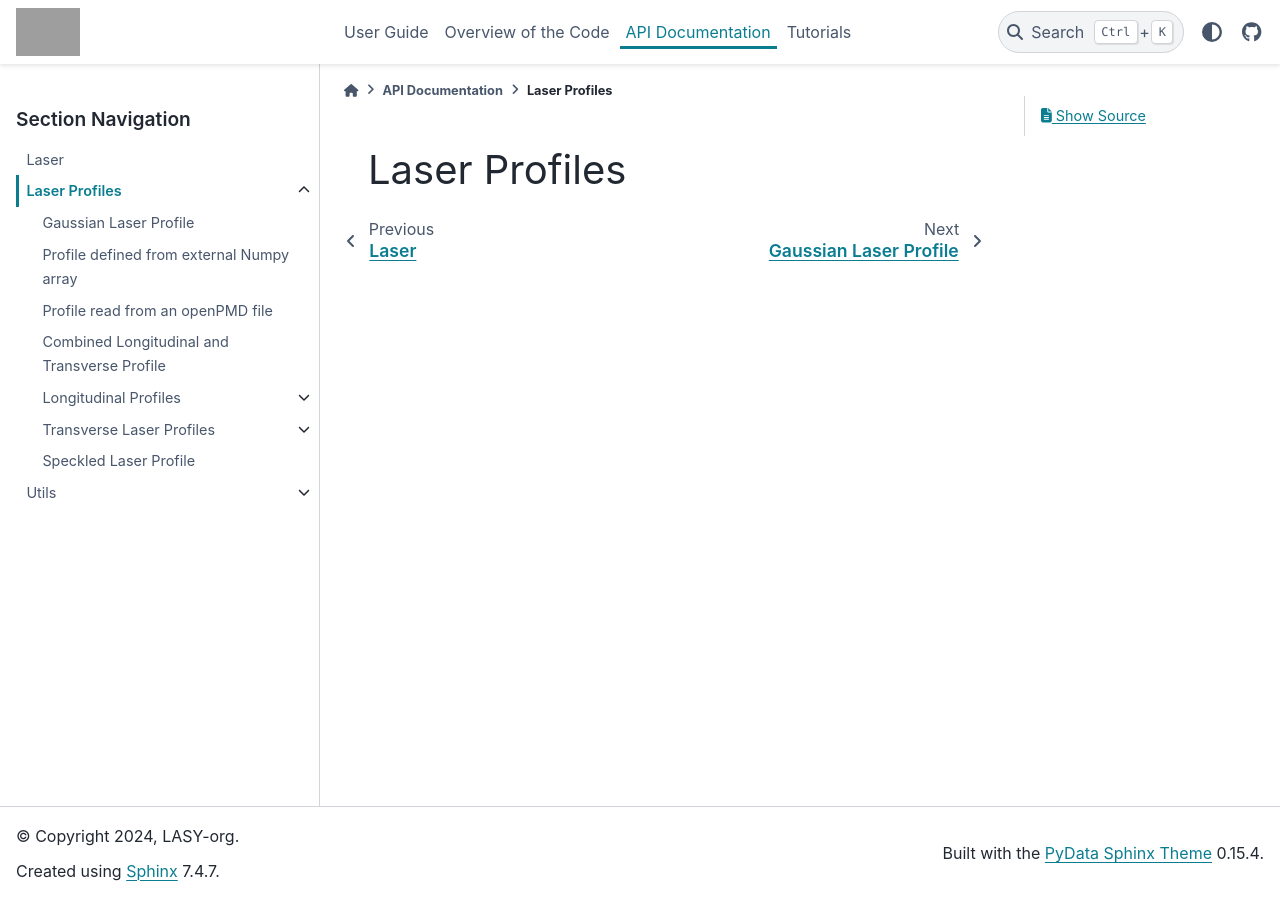
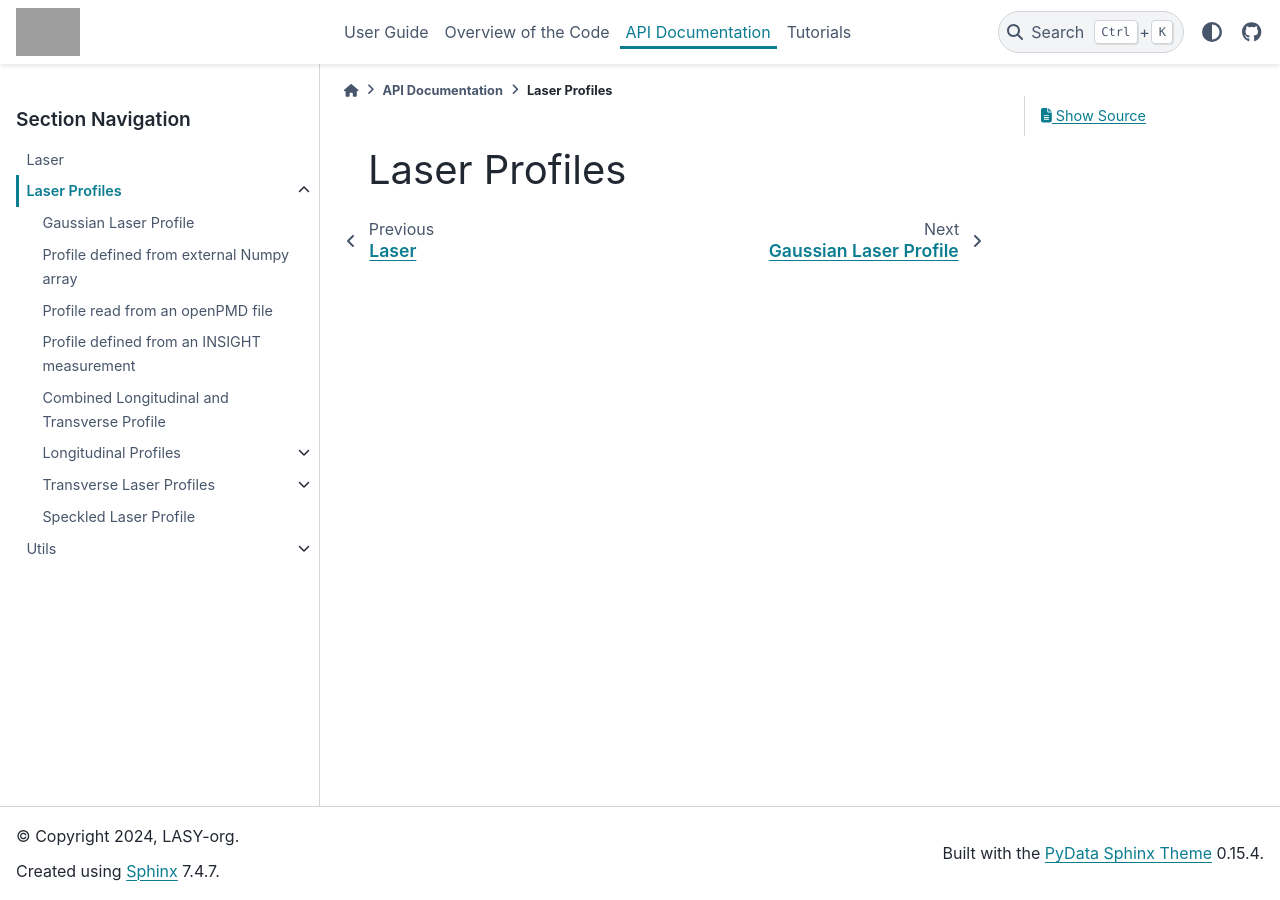
Before and after one commit to LASY-org/lasy, a Sphinx documentation site: the page built from docs/source/api/profiles/index.rst, in a window 1280 px wide. Built offline with Sphinx 7.4.7 and the PyData theme 0.15.4, drawn with Linux system fonts in a browser that asks for light colours; grey boxes are pictures that could not be loaded.

Commit message:
Add documentation for a profile obtained from INSIGHT (#249)

```diff
--- /dev/null
+++ b/docs/source/api/profiles/from_insight_file.rst
@@ -0,0 +1,5 @@
+Profile defined from an INSIGHT measurement
+===========================================
+
+.. autoclass:: lasy.profiles.FromInsightFile
+    :members:
--- a/docs/source/api/profiles/index.rst
+++ b/docs/source/api/profiles/index.rst
@@ -7,6 +7,7 @@ Laser Profiles
    gaussian
    from_array_profile
    from_openpmd_profile
+   from_insight_file
    combined_profile
    longitudinal/index
    transverse/index
```
